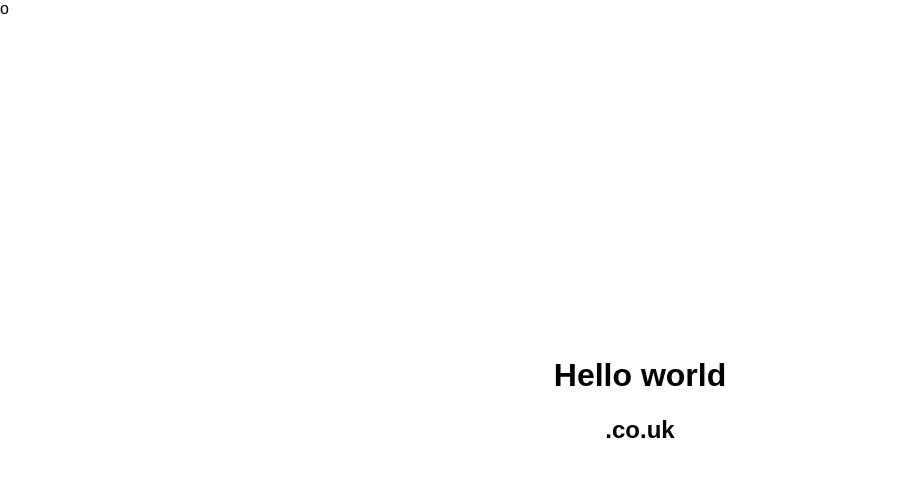
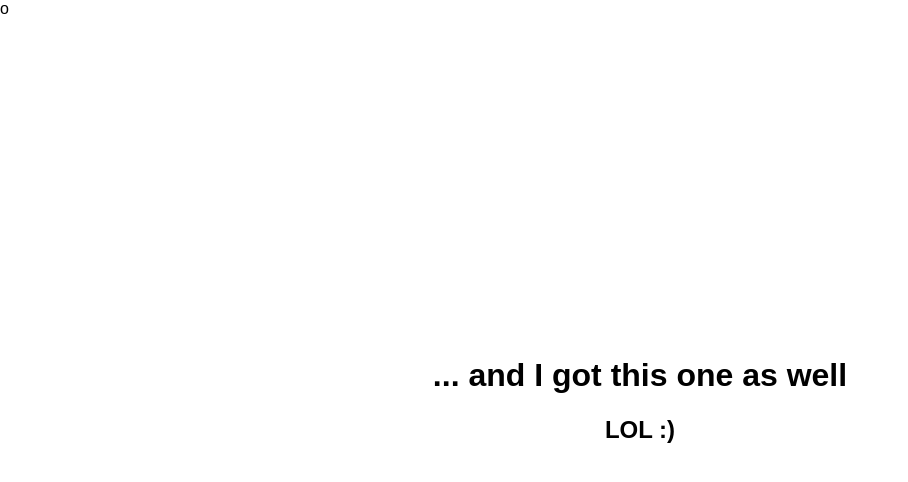
Before and after one commit to DilrubaJi/dildeepcouk, a plain HTML site: page index.html in a window 1280 px wide. Shown: the whole page, without its empty margins (0-908 px from the left). Drawn offline with Linux system fonts and the light colour scheme.

Commit message:
Update index.html

```diff
--- a/index.html
+++ b/index.html
@@ -22,8 +22,8 @@ o <!DOCTYPE html>
 <body>
 
 <div class="centered-text">
-  <h1>Hello world</h1>
-  <h2>.co.uk</h2>
+  <h1>... and I got this one as well </h1>
+  <h2>LOL :)</h2>
 </div>
 
 </body>
```
